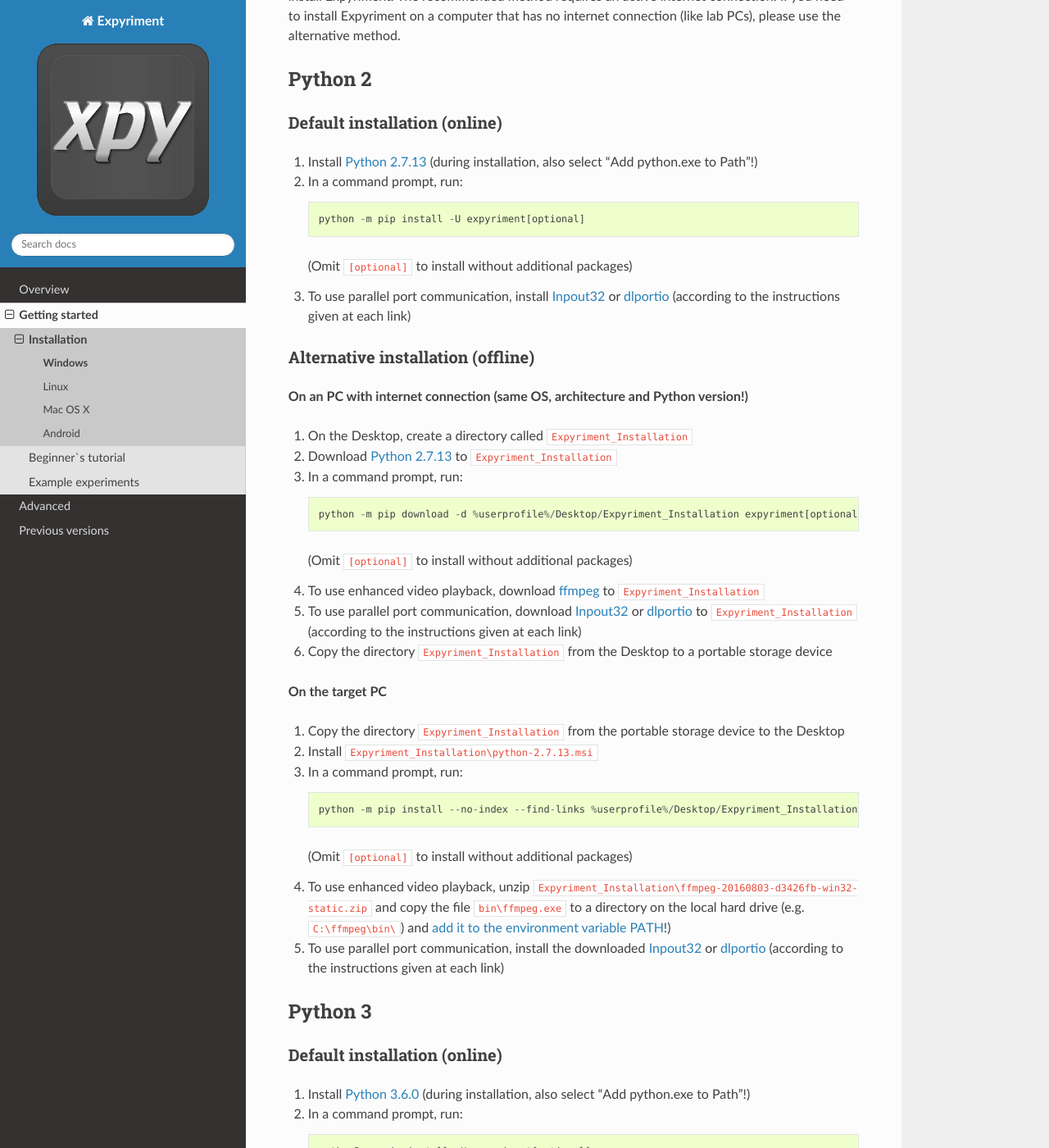
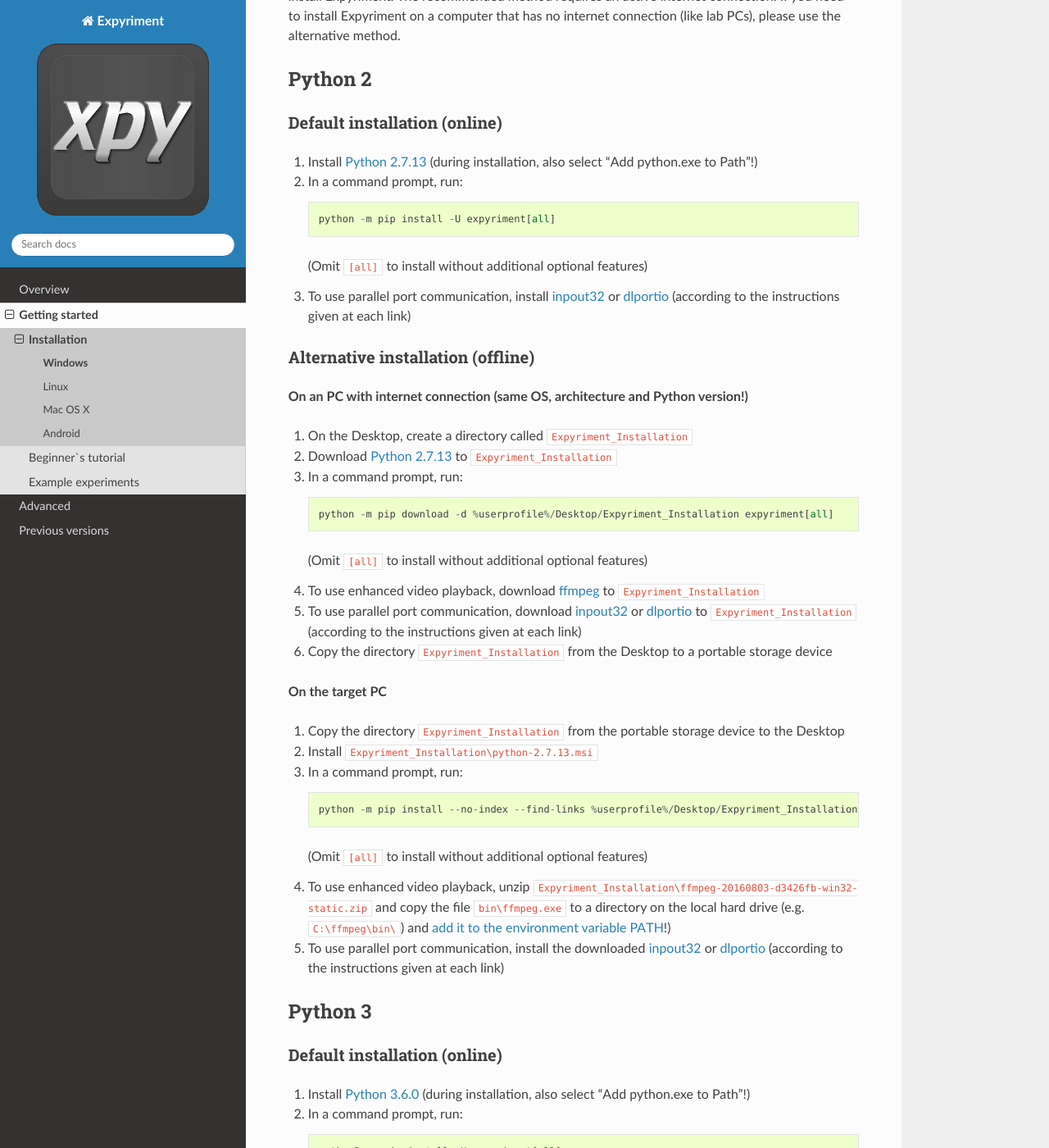
Before and after one commit to expyriment/expyriment, a Sphinx documentation site: the page built from documentation/sphinx/Installation.Windows.rst, in a window 1280 px wide and 1400 px high, scrolled down 200 px. Shown: the whole window at 82% size. Built offline with Sphinx 7.4.7 and the Read the Docs theme 2.0.0, drawn with Linux system fonts in a browser that asks for light colours; pages that are not in the unit, such as notebooks, are missing from menus; some of the changed text lies outside the part shown.

Commit message:
Update Installation.Windows.rst

```diff
--- a/documentation/sphinx/Installation.Windows.rst
+++ b/documentation/sphinx/Installation.Windows.rst
@@ -17,11 +17,11 @@
 
 2. In a command prompt, run::
 
-    python -m pip install -U expyriment[optional]
+    python -m pip install -U expyriment[all]
 
-   (Omit ``[optional]`` to install without additional packages)
+   (Omit ``[all]`` to install without additional optional features)
 
-3. To use parallel port communication, install Inpout32_ or dlportio_
+3. To use parallel port communication, install inpout32_ or dlportio_
    (according to the instructions given at each link)
 
 
@@ -36,13 +36,13 @@
 
 3. In a command prompt, run::
 
-    python -m pip download -d %userprofile%/Desktop/Expyriment_Installation expyriment[optional]
+    python -m pip download -d %userprofile%/Desktop/Expyriment_Installation expyriment[all]
 
-   (Omit ``[optional]`` to install without additional packages)
+   (Omit ``[all]`` to install without additional optional features)
 
 4. To use enhanced video playback, download ffmpeg_ to ``Expyriment_Installation``
 
-5. To use parallel port communication, download Inpout32_ or dlportio_ to ``Expyriment_Installation``
+5. To use parallel port communication, download inpout32_ or dlportio_ to ``Expyriment_Installation``
    (according to the instructions given at each link)
 
 6. Copy the directory ``Expyriment_Installation`` from the Desktop to a portable storage device
@@ -56,15 +56,15 @@
 
 3. In a command prompt, run::
 
-    python -m pip install --no-index --find-links %userprofile%/Desktop/Expyriment_Installation -U expyriment[optional]
+    python -m pip install --no-index --find-links %userprofile%/Desktop/Expyriment_Installation -U expyriment[all]
 
-   (Omit ``[optional]`` to install without additional packages)
+   (Omit ``[all]`` to install without additional optional features)
 
 4. To use enhanced video playback, unzip ``Expyriment_Installation\ffmpeg-20160803-d3426fb-win32-static.zip`` and copy the
    file ``bin\ffmpeg.exe`` to a directory on the local hard drive (e.g. ``C:\ffmpeg\bin\``) and
    `add it to the environment variable PATH`_!)
 
-5. To use parallel port communication, install the downloaded Inpout32_ or dlportio_
+5. To use parallel port communication, install the downloaded inpout32_ or dlportio_
    (according to the instructions given at each link)
 
 
@@ -78,11 +78,11 @@
 
 2. In a command prompt, run::
 
-    python3 -m pip install -U expyriment[optional]
+    python3 -m pip install -U expyriment[all]
 
-   (Omit ``[optional]`` to install without additional packages)
+   (Omit ``[all]`` to install without additional optional features)
 
-3. To use parallel port communication, install Inpout32_ or dlportio_
+3. To use parallel port communication, install inpout32_ or dlportio_
    (according to the instructions given at each link)
 
 
@@ -97,13 +97,13 @@
 
 3. In a command prompt, run::
 
-    python3 -m pip download -d %userprofile%/Desktop/Expyriment_Installation expyriment[optional]
+    python3 -m pip download -d %userprofile%/Desktop/Expyriment_Installation expyriment[all]
 
-   (Omit ``[optional]`` to install without additional packages)
+   (Omit ``[all]`` to install without additional optional features)
 
 4. To use enhanced video playback, download ffmpeg_ to ``Expyriment_Installation``
 
-5. To use parallel port communication, download Inpout32_ or dlportio_ to ``Expyriment_Installation``
+5. To use parallel port communication, download inpout32_ or dlportio_ to ``Expyriment_Installation``
    (according to the instructions given at each link)
 
 6. Copy the directory ``Expyriment_Installation`` from the Desktop to a portable storage device
@@ -117,15 +117,15 @@
 
 3. In a command prompt, run::
 
-    python3 -m pip install --no-index --find-links %userprofile%/Desktop/Expyriment_Installation --upgrade expyriment[optional]
+    python3 -m pip install --no-index --find-links %userprofile%/Desktop/Expyriment_Installation --upgrade expyriment[all]
 
-   (Omit ``[optional]`` to install without additional packages)
+   (Omit ``[all]`` to install without additional optional features)
 
 4. To use enhanced video playback, unzip ``Expyriment_Installation\ffmpeg-20160803-d3426fb-win32-static.zip`` and copy the
    file ``bin\ffmpeg.exe`` to a directory on the local hard drive (e.g. ``C:\ffmpeg\bin\``) and
    `add it to the environment variable PATH`_!)
 
-5. To use parallel port communication, install Inpout32_ or dlportio_
+5. To use parallel port communication, install inpout32_ or dlportio_
    (according to the instructions given at each link)
 
 
```
